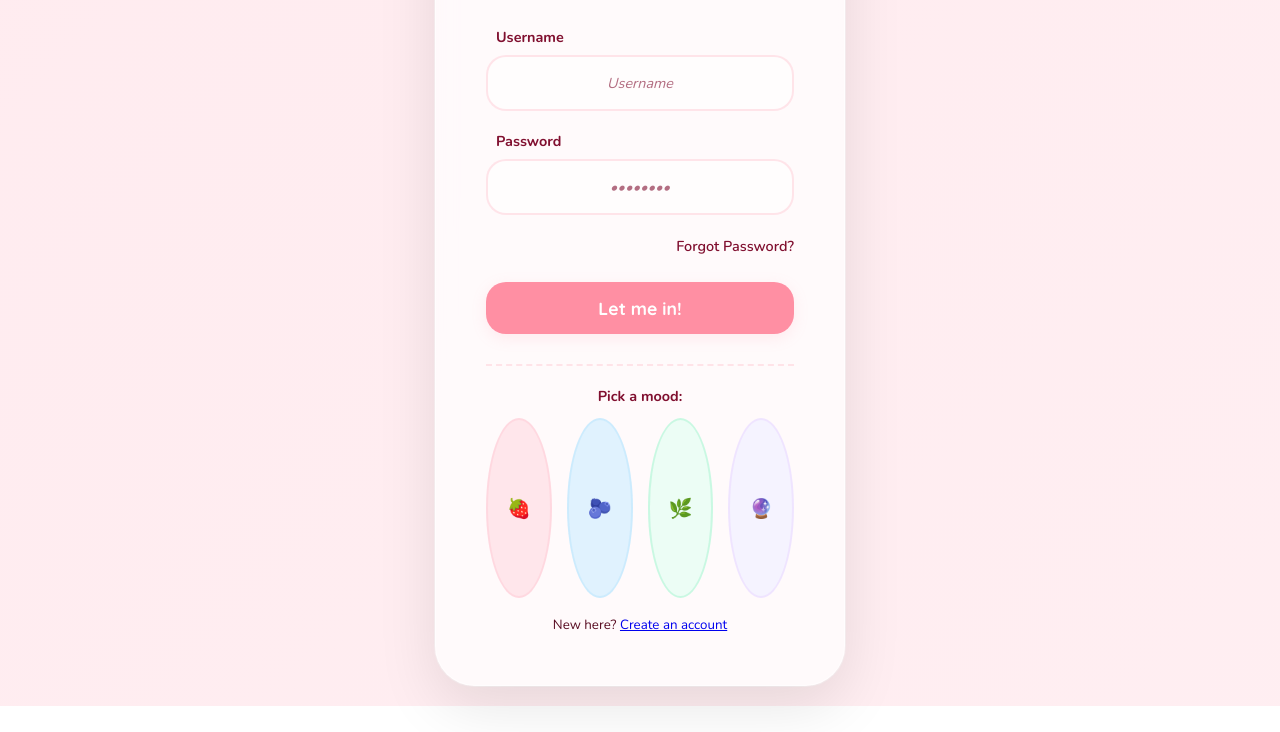
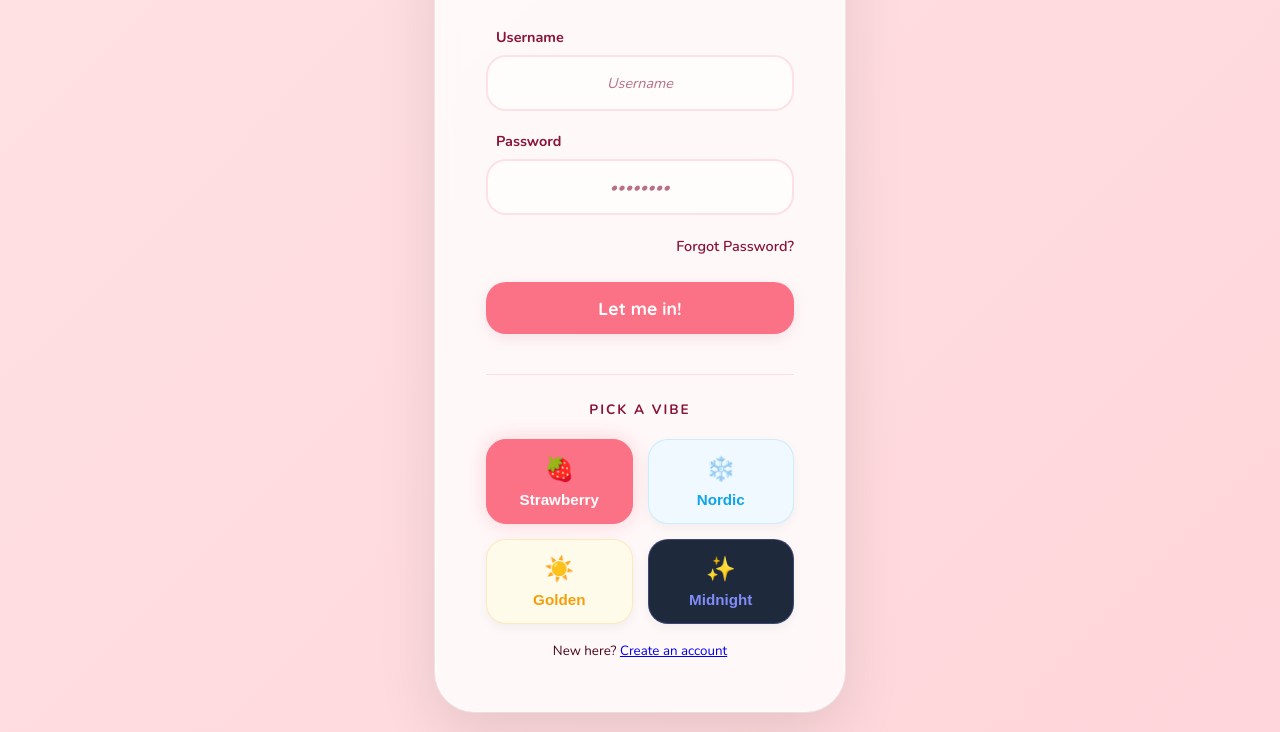
Before and after one commit to Aung-Nyi-Thant/KeepMemories, a website: page public/index.html in a window 1280 px wide. Shown: the part 146-878 px from the top of the page. Before the commit the page ends 852 px from the top, so only its background shows below. Drawn offline with nearby package versions, Linux system fonts and the light colour scheme.

Commit message:
Premium Theme Redesign & UI Enhancement
- Replaced basic color themes with visual 'vibes': Midnight Velvet, Nordic Frost, Golden Hour, and Refined Strawberry.
- Redesigned Theme Switcher with descriptive card-style buttons and active states.
- Enhanced global glassmorphism and transition effects across all pages.
- Refined Doghouse link card on the dashboard with premium hover effects.
- Unified theme switcher UI across Login and Profile pages.

```diff
--- a/public/index.html
+++ b/public/index.html
@@ -40,13 +40,24 @@
             </form>
 
             <div class="theme-switcher">
-                <p>Pick a mood:</p>
+                <p>Pick a vibe</p>
                 <div class="themes">
-                    <button class="theme-btn strawberry" data-theme="strawberry"
-                        aria-label="Strawberry Theme">🍓</button>
-                    <button class="theme-btn blueberry" data-theme="blueberry" aria-label="Blueberry Theme">🫐</button>
-                    <button class="theme-btn mint" data-theme="mint" aria-label="Mint Theme">🌿</button>
-                    <button class="theme-btn lavender" data-theme="lavender" aria-label="Lavender Theme">🔮</button>
+                    <button class="theme-btn" data-theme="strawberry">
+                        <span>🍓</span>
+                        Strawberry
+                    </button>
+                    <button class="theme-btn" data-theme="nordic">
+                        <span>❄️</span>
+                        Nordic
+                    </button>
+                    <button class="theme-btn" data-theme="golden">
+                        <span>☀️</span>
+                        Golden
+                    </button>
+                    <button class="theme-btn" data-theme="midnight">
+                        <span>✨</span>
+                        Midnight
+                    </button>
                 </div>
             </div>
         </div>
@@ -56,15 +67,3 @@
 </body>
 
 </html>
-
-<head>
-    <meta charset="UTF-8">
-    <meta name="viewport" content="width=device-width, initial-scale=1.0">
-    <title>Document</title>
-</head>
-
-<body>
-
-</body>
-
-</html>
--- a/public/script.js
+++ b/public/script.js
@@ -16,6 +16,14 @@ document.addEventListener('DOMContentLoaded', () => {
     const savedTheme = localStorage.getItem('selected-theme');
     if (savedTheme) {
         htmlElement.setAttribute('data-theme', savedTheme);
+        themeBtns.forEach(btn => {
+            if (btn.getAttribute('data-theme') === savedTheme) btn.classList.add('active');
+        });
+    } else {
+        // Default active
+        themeBtns.forEach(btn => {
+            if (btn.getAttribute('data-theme') === 'strawberry') btn.classList.add('active');
+        });
     }
 
     themeBtns.forEach(btn => {
@@ -23,6 +31,10 @@ document.addEventListener('DOMContentLoaded', () => {
             const theme = btn.getAttribute('data-theme');
             htmlElement.setAttribute('data-theme', theme);
             localStorage.setItem('selected-theme', theme);
+
+            // UI Update
+            themeBtns.forEach(b => b.classList.remove('active'));
+            btn.classList.add('active');
 
             btn.style.transform = 'scale(0.95)';
             setTimeout(() => { btn.style.transform = ''; }, 100);
--- a/public/style.css
+++ b/public/style.css
@@ -3,52 +3,56 @@
     --font-heading: 'Quicksand', sans-serif;
     --font-body: 'Nunito', sans-serif;
 
-    /* Strawberry Theme (Default) */
-    --bg-gradient: linear-gradient(135deg, #ffe6eb 0%, #fff0f3 100%);
-    --card-bg: rgba(255, 255, 255, 0.7);
-    --primary-color: #ff8fa3;
-    --primary-hover: #ff758f;
-    --text-main: #590d22;
-    --text-muted: #800f2f;
-    --border-color: rgba(255, 204, 213, 0.5);
-    --shadow-color: rgba(255, 143, 163, 0.15);
-    --glass-shadow: 0 8px 32px 0 rgba(255, 143, 163, 0.1);
-}
-
-[data-theme="blueberry"] {
-    --bg-gradient: linear-gradient(135deg, #e0f2fe 0%, #f0f9ff 100%);
-    --card-bg: rgba(255, 255, 255, 0.7);
-    --primary-color: #7dd3fc;
-    --primary-hover: #38bdf8;
-    --text-main: #0c4a6e;
-    --text-muted: #0369a1;
-    --border-color: rgba(186, 230, 253, 0.5);
-    --shadow-color: rgba(125, 211, 252, 0.15);
-    --glass-shadow: 0 8px 32px 0 rgba(125, 211, 252, 0.1);
-}
-
-[data-theme="mint"] {
-    --bg-gradient: linear-gradient(135deg, #ecfdf5 0%, #f0fdf4 100%);
-    --card-bg: rgba(255, 255, 255, 0.7);
-    --primary-color: #6ee7b7;
-    --primary-hover: #34d399;
-    --text-main: #064e3b;
-    --text-muted: #065f46;
-    --border-color: rgba(167, 243, 208, 0.5);
-    --shadow-color: rgba(110, 231, 183, 0.15);
-    --glass-shadow: 0 8px 32px 0 rgba(110, 231, 183, 0.1);
-}
-
-[data-theme="lavender"] {
-    --bg-gradient: linear-gradient(135deg, #f5f3ff 0%, #faf5ff 100%);
-    --card-bg: rgba(255, 255, 255, 0.7);
-    --primary-color: #c084fc;
-    --primary-hover: #a855f7;
-    --text-main: #4c1d95;
-    --text-muted: #6d28d9;
-    --border-color: rgba(233, 213, 255, 0.5);
-    --shadow-color: rgba(192, 132, 252, 0.15);
-    --glass-shadow: 0 8px 32px 0 rgba(192, 132, 252, 0.1);
+    /* Strawberry Blush (Refined Default) */
+    --bg-gradient: linear-gradient(135deg, #fff1f2 0%, #ffe4e6 50%, #fecdd3 100%);
+    --card-bg: rgba(255, 255, 255, 0.8);
+    --primary-color: #fb7185;
+    --primary-hover: #f43f5e;
+    --text-main: #4c0519;
+    --text-muted: #881337;
+    --border-color: rgba(251, 113, 133, 0.2);
+    --shadow-color: rgba(159, 18, 57, 0.1);
+    --glass-shadow: 0 10px 40px -10px rgba(159, 18, 57, 0.2);
+    --accent-glow: 0 0 20px rgba(251, 113, 133, 0.3);
+}
+
+[data-theme="nordic"] {
+    --bg-gradient: linear-gradient(135deg, #f8fafc 0%, #f1f5f9 50%, #e2e8f0 100%);
+    --card-bg: rgba(255, 255, 255, 0.85);
+    --primary-color: #38bdf8;
+    --primary-hover: #0ea5e9;
+    --text-main: #0f172a;
+    --text-muted: #334155;
+    --border-color: rgba(56, 189, 248, 0.2);
+    --shadow-color: rgba(15, 23, 42, 0.1);
+    --glass-shadow: 0 10px 40px -10px rgba(15, 23, 42, 0.1);
+    --accent-glow: 0 0 20px rgba(56, 189, 248, 0.3);
+}
+
+[data-theme="golden"] {
+    --bg-gradient: linear-gradient(135deg, #fffbeb 0%, #fef3c7 50%, #fde68a 100%);
+    --card-bg: rgba(255, 255, 255, 0.8);
+    --primary-color: #f59e0b;
+    --primary-hover: #d97706;
+    --text-main: #451a03;
+    --text-muted: #78350f;
+    --border-color: rgba(245, 158, 11, 0.2);
+    --shadow-color: rgba(69, 26, 3, 0.1);
+    --glass-shadow: 0 10px 40px -10px rgba(69, 26, 3, 0.1);
+    --accent-glow: 0 0 20px rgba(245, 158, 11, 0.3);
+}
+
+[data-theme="midnight"] {
+    --bg-gradient: linear-gradient(135deg, #0f172a 0%, #1e1b4b 50%, #312e81 100%);
+    --card-bg: rgba(15, 23, 42, 0.7);
+    --primary-color: #818cf8;
+    --primary-hover: #6366f1;
+    --text-main: #f8fafc;
+    --text-muted: #cbd5e1;
+    --border-color: rgba(129, 140, 248, 0.3);
+    --shadow-color: rgba(0, 0, 0, 0.4);
+    --glass-shadow: 0 15px 50px -15px rgba(0, 0, 0, 0.5);
+    --accent-glow: 0 0 25px rgba(129, 140, 248, 0.4);
 }
 
 * {
@@ -560,61 +564,84 @@ body:not(.dashboard-body) {
 }
 
 .theme-switcher {
-    margin-top: 30px;
+    margin-top: 40px;
     text-align: center;
-    border-top: 2px dashed var(--border-color);
-    padding-top: 20px;
+    border-top: 1px solid var(--border-color);
+    padding-top: 25px;
 }
 
 .theme-switcher p {
-    margin-bottom: 12px;
+    margin-bottom: 20px;
     color: var(--text-muted);
-    font-size: 0.9rem;
-    font-weight: 700;
+    font-size: 0.85rem;
+    font-weight: 800;
+    text-transform: uppercase;
+    letter-spacing: 2px;
 }
 
 .themes {
-    display: flex;
-    justify-content: center;
+    display: grid;
+    grid-template-columns: repeat(2, 1fr);
     gap: 15px;
 }
 
 .theme-btn {
-    width: 180px;
-    height: 180px;
-    border-radius: 50%;
-    border: 2px solid var(--border-color);
+    padding: 15px;
+    border-radius: 20px;
+    border: 1px solid var(--border-color);
     background: white;
     cursor: pointer;
-    font-size: 1.2rem;
+    font-size: 0.95rem;
+    font-weight: 700;
     display: flex;
+    flex-direction: column;
     justify-content: center;
     align-items: center;
-    transition: all 0.3s cubic-bezier(0.175, 0.885, 0.32, 1.275);
+    gap: 8px;
+    transition: all 0.4s cubic-bezier(0.175, 0.885, 0.32, 1.275);
+    box-shadow: 0 4px 12px rgba(0, 0, 0, 0.05);
+}
+
+.theme-btn span {
+    font-size: 1.5rem;
 }
 
 .theme-btn:hover {
-    transform: scale(1.15);
+    transform: translateY(-5px);
+    box-shadow: 0 8px 20px var(--shadow-color);
+    border-color: var(--primary-color);
+}
+
+.theme-btn.active {
+    background: var(--primary-color);
+    color: white;
+    border-color: var(--primary-color);
+    box-shadow: var(--accent-glow);
 }
 
 .theme-btn[data-theme="strawberry"] {
-    background: #ffe6eb;
-    color: #ff8fa3;
-}
-
-.theme-btn[data-theme="blueberry"] {
-    background: #e0f2fe;
-    color: #7dd3fc;
-}
-
-.theme-btn[data-theme="mint"] {
-    background: #ecfdf5;
-    color: #6ee7b7;
-}
-
-.theme-btn[data-theme="lavender"] {
-    background: #f5f3ff;
-    color: #c084fc;
+    background: #fff1f2;
+    color: #fb7185;
+}
+
+.theme-btn[data-theme="nordic"] {
+    background: #f0f9ff;
+    color: #0ea5e9;
+}
+
+.theme-btn[data-theme="golden"] {
+    background: #fffbeb;
+    color: #f59e0b;
+}
+
+.theme-btn[data-theme="midnight"] {
+    background: #1e293b;
+    color: #818cf8;
+}
+
+.theme-btn.active[data-theme] {
+    background: var(--primary-color);
+    color: white;
 }
 
 /* Pet Section */
@@ -1483,3 +1510,49 @@ body:not(.dashboard-body) {
 .toast-icon {
     font-size: 1.5rem;
 }
+/* Specific Revisions for Pet Link Card */
+.pet-link-card {
+    background: var(--bg-gradient) !important;
+    border: 3px solid rgba(255, 255, 255, 0.4) !important;
+    position: relative;
+    overflow: hidden;
+    color: var(--text-main) !important;
+    transition: all 0.4s cubic-bezier(0.175, 0.885, 0.32, 1.275) !important;
+}
+
+.pet-link-card::before {
+    content: '';
+    position: absolute;
+    top: -50%;
+    left: -50%;
+    width: 200%;
+    height: 200%;
+    background: radial-gradient(circle, rgba(255,255,255,0.4) 0%, transparent 60%);
+    opacity: 0;
+    transition: opacity 0.5s;
+    pointer-events: none;
+}
+
+.pet-link-card:hover::before {
+    opacity: 1;
+}
+
+.pet-link-card:hover {
+    transform: translateY(-10px) scale(1.02);
+    box-shadow: 0 30px 60px -12px rgba(0, 0, 0, 0.25), 0 18px 36px -18px rgba(0, 0, 0, 0.3);
+}
+
+.pet-link-card .action-btn {
+    box-shadow: 0 4px 15px rgba(0,0,0,0.1);
+    transform: scale(1);
+    transition: all 0.3s;
+    background: white;
+    color: var(--text-main);
+}
+
+.pet-link-card:hover .action-btn {
+    transform: scale(1.1);
+    background: white !important;
+    color: var(--primary-color) !important;
+    box-shadow: var(--accent-glow);
+}
```
Also changed, not shown: public/home.html (+3 -2 lines), public/profile.html (+20 -9 lines), public/profile.js (+31 -0 lines).
